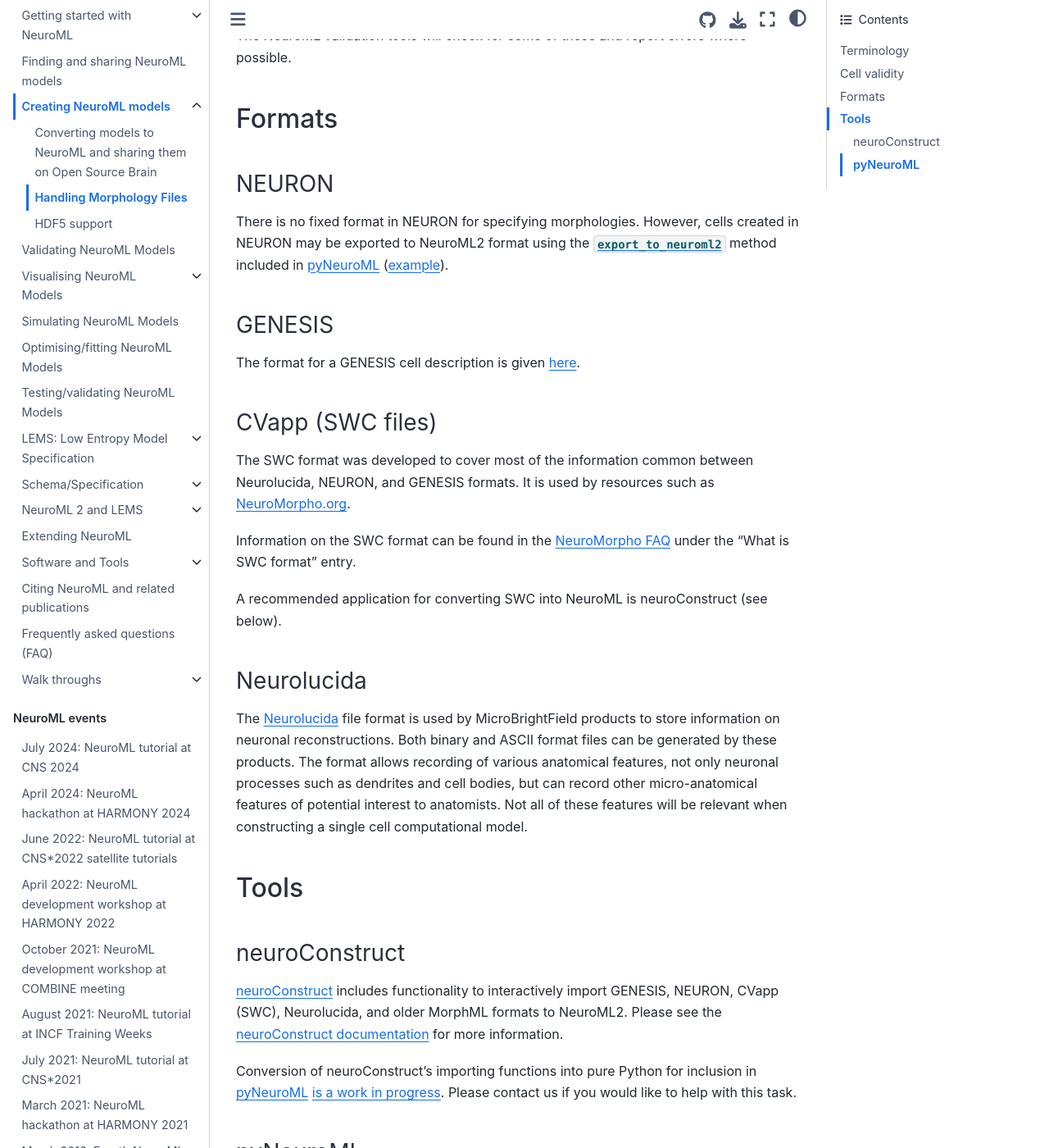
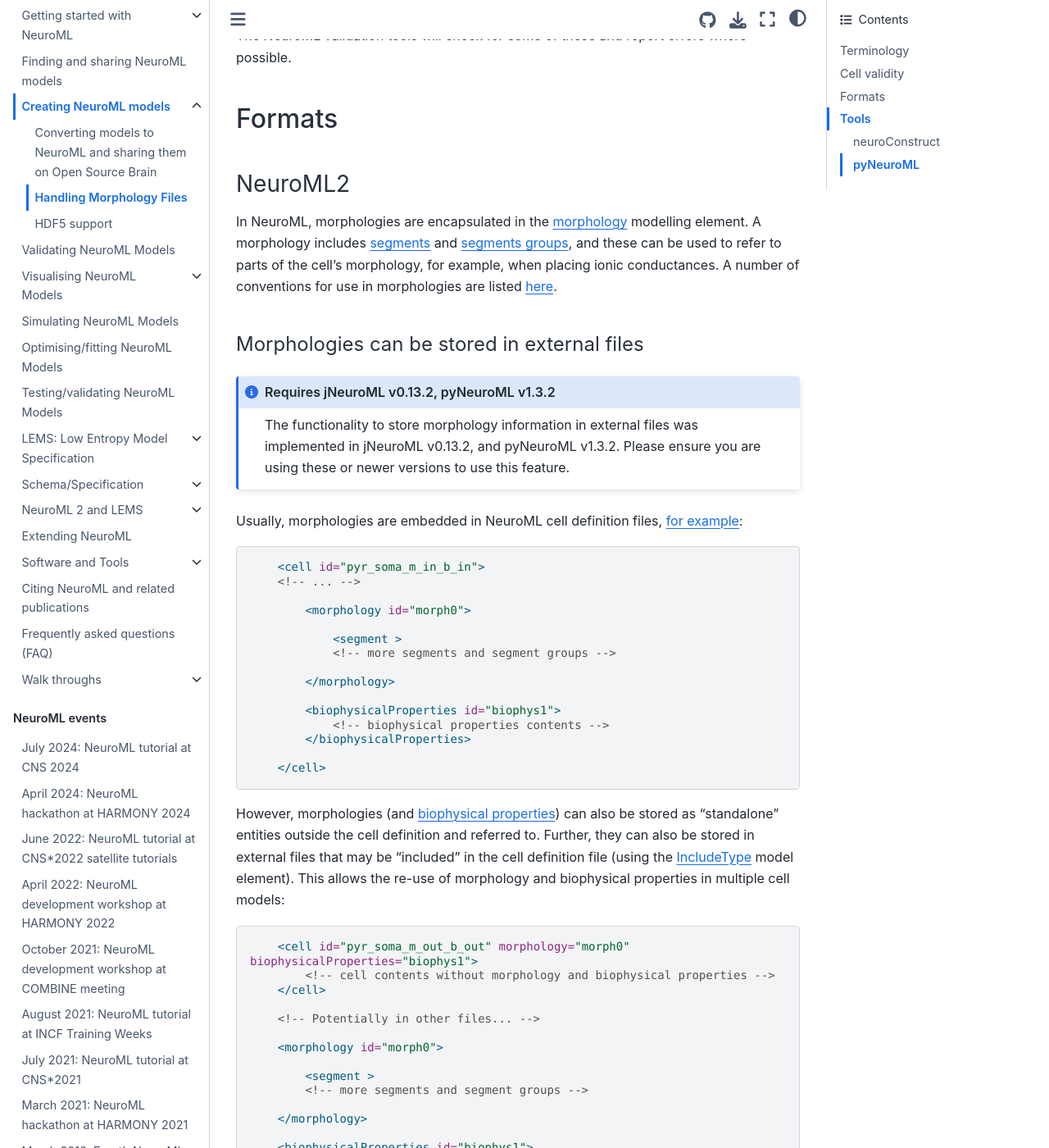
Before and after one commit to NeuroML/Documentation, a Jupyter Book: the page built from source/Userdocs/ImportingMorphologyFiles.md, in a window 1280 px wide and 1400 px high, scrolled down 2672 px. Shown: the whole window at 82% size. Built offline with Jupyter Book 1.0.4 settings and Sphinx 7.4.7 and the Sphinx Book theme 1.1.4, drawn with Linux system fonts in a browser that asks for light colours; pages that are not in the unit, such as notebooks, are missing from menus; cross-references to code outside the pages are shown as plain code; some of the changed text lies outside the part shown.

Commit message:
feat: document external morphologies
Ref: https://github.com/NeuroML/NeuroML2/issues/150

````diff
--- a/source/Userdocs/ImportingMorphologyFiles.md
+++ b/source/Userdocs/ImportingMorphologyFiles.md
@@ -66,6 +66,66 @@
 (userdocs:importing_morphology_files:formats)=
 ## Formats
 
+(userdocs:importing_morphology_files:formats:neuroml)=
+### NeuroML2
+
+In NeuroML, morphologies are encapsulated in the {ref}`morphology <schema:morphology>` modelling element.
+A morphology includes {ref}`segments <schema:segment>` and {ref}`segments groups <schema:segmentgroup>`, and these can be used to refer to parts of the cell's morphology, for example, when placing ionic conductances.
+A number of conventions for use in morphologies are listed {ref}`here <userdocs:conventions:segments>`.
+
+(userdocs:importing_morphology_files:formats:neuroml:external)=
+#### Morphologies can be stored in external files
+
+```{admonition} Requires jNeuroML v0.13.2, pyNeuroML v1.3.2
+:class: note
+The functionality to store morphology information in external files was implemented in jNeuroML v0.13.2, and pyNeuroML v1.3.2. Please ensure you are using these or newer versions to use this feature.
+```
+
+Usually, morphologies are embedded in NeuroML cell definition files, {ref}`for example <userdocs:getting_started:multi_compartment_example>`:
+
+```{code-block} xml
+
+    <cell id="pyr_soma_m_in_b_in">
+    <!-- ... -->
+
+        <morphology id="morph0">
+
+            <segment >
+            <!-- more segments and segment groups -->
+
+        </morphology>
+
+        <biophysicalProperties id="biophys1">
+            <!-- biophysical properties contents -->
+        </biophysicalProperties>
+
+    </cell>
+```
+
+However, morphologies (and {ref}`biophysical properties <schema:biophysicalproperties>`) can also be stored as "standalone" entities outside the cell definition and referred to.
+Further, they can also be stored in external files that may be "included" in the cell definition file (using the [IncludeType](https://libneuroml.readthedocs.io/en/latest/userdocs/coreclasses.html#includetype) model element).
+This allows the re-use of morphology and biophysical properties in multiple cell models:
+
+```{code-block} xml
+    <cell id="pyr_soma_m_out_b_out" morphology="morph0" biophysicalProperties="biophys1">
+        <!-- cell contents without morphology and biophysical properties -->
+    </cell>
+
+    <!-- Potentially in other files... -->
+
+    <morphology id="morph0">
+
+        <segment >
+        <!-- more segments and segment groups -->
+
+    </morphology>
+
+    <biophysicalProperties id="biophys1">
+        <!-- biophysical properties contents -->
+    </biophysicalProperties>
+
+```
+
 (userdocs:importing_morphology_files:formats:neuron)=
 ### NEURON
 
````
